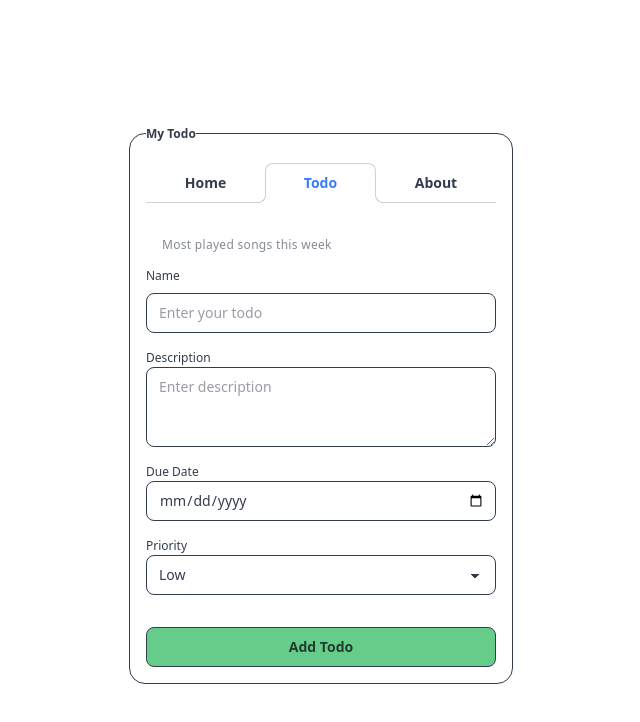
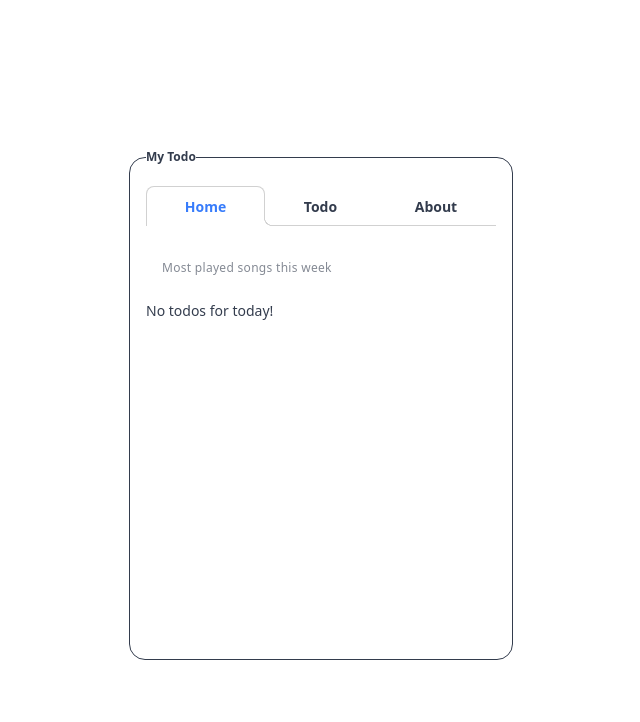
Before and after one commit to Son514/react-todo-app, a React (Vite) app: page / in a window 1280 px wide. Shown: the top 722 px of the page, without its empty margins (319-959 px from the left). Built offline with nearby package versions, Linux system fonts and the light colour scheme.

Commit message:
TodoList | Creation of TodoList Component
Tab functionality working.

```diff
--- a/src/App.jsx
+++ b/src/App.jsx
@@ -6,15 +6,20 @@ const App = () => {
   // Holds the todolist items
   const [todoList, setTodoList] = useState([]);
 
+  //State value to manage tabs | Home, Todo, About
+  const [tabs, setTabs] = useState("Home");
+
   const handleSubmit = (todo) => {
     setTodoList((prevTodoList) => [...prevTodoList, todo]);
   };
 
+  const setTabsHandler = (tab) => setTabs(tab);
+
   return (
     <div className="min-h-screen flex items-center justify-center ">
-      <TodoLayout>
-        <TodoList todoList={todoList} />
-        <TodoForm onSubmit={handleSubmit} />
+      <TodoLayout tabs={tabs} onTab={setTabsHandler}>
+        {tabs === "Home" && <TodoList todoList={todoList} />}
+        {tabs === "Todo" && <TodoForm onSubmit={handleSubmit} />}
       </TodoLayout>
     </div>
   );
--- a/src/components/TodoForm.jsx
+++ b/src/components/TodoForm.jsx
@@ -30,6 +30,8 @@ const TodoForm = ({ onSubmit }) => {
   };
   return (
     <div>
+      {/* TODO: Add an alert message when a todo is added successfully */}
+      {/* TODO: Create a AlertMessage component to show success message */}
       <form onSubmit={handleSubmit} className="flex flex-col gap-4">
         {/* NAME */}
         <div className="form-group flex flex-col gap-2">
--- a/src/components/TodoList.jsx
+++ b/src/components/TodoList.jsx
@@ -1,15 +1,16 @@
 import EditIcon from "../icons/EditIcon";
 import DeleteIcon from "../icons/DeleteIcon";
 const TodoList = ({ todoList }) => {
-  // TODO: Create a TodoList to view todos(with state).
   return (
     <div>
       <ul className="list bg-base-100 rounded-box gap-4">
         <li className="p-4 pb-2 text-xs opacity-60 tracking-wide">
           Most played songs this week
         </li>
-        {/* TODO: Replace with checkbox, dynamic todolist and buttons! */}
-        {todoList.map((todo, index) => (
+        {/* TODO: Checkbox will mark the text strikethrough when checked */}
+        {todoList.length === 0
+          ? "No todos for today!"
+          : todoList.map((todo, index) => (
               <li
                 key={index}
                 className="list-row border border-neutral gap-y-0 items-center"
--- a/src/layout/TodoLayout.jsx
+++ b/src/layout/TodoLayout.jsx
@@ -1,15 +1,20 @@
-const TodoLayout = ({ children }) => {
+const TodoLayout = ({ children, tabs, onTab }) => {
   return (
     <div>
-      <fieldset className="fieldset  border-neutral rounded-box w-sm border p-4">
+      <fieldset className="fieldset  border-neutral rounded-box w-sm border p-4 min-h-[520px]">
         <legend className="fieldset-legend">My Todo</legend>
         <div role="tablist" className="tabs tabs-lift pb-3">
-          <a role="tab" className="tab grow font-bold text-neutral">
+          <a
+            role="tab"
+            className={`tab grow ${tabs === "Home" ? "tab-active text-secondary" : "text-neutral"} font-bold`}
+            onClick={() => onTab("Home")}
+          >
             Home
           </a>
           <a
             role="tab"
-            className="tab grow tab-active text-secondary font-bold"
+            className={`tab grow ${tabs === "Todo" ? "tab-active text-secondary" : "text-neutral"} font-bold`}
+            onClick={() => onTab("Todo")}
           >
             Todo
           </a>
```
Lines whose indentation alone changed are shown as unchanged.
